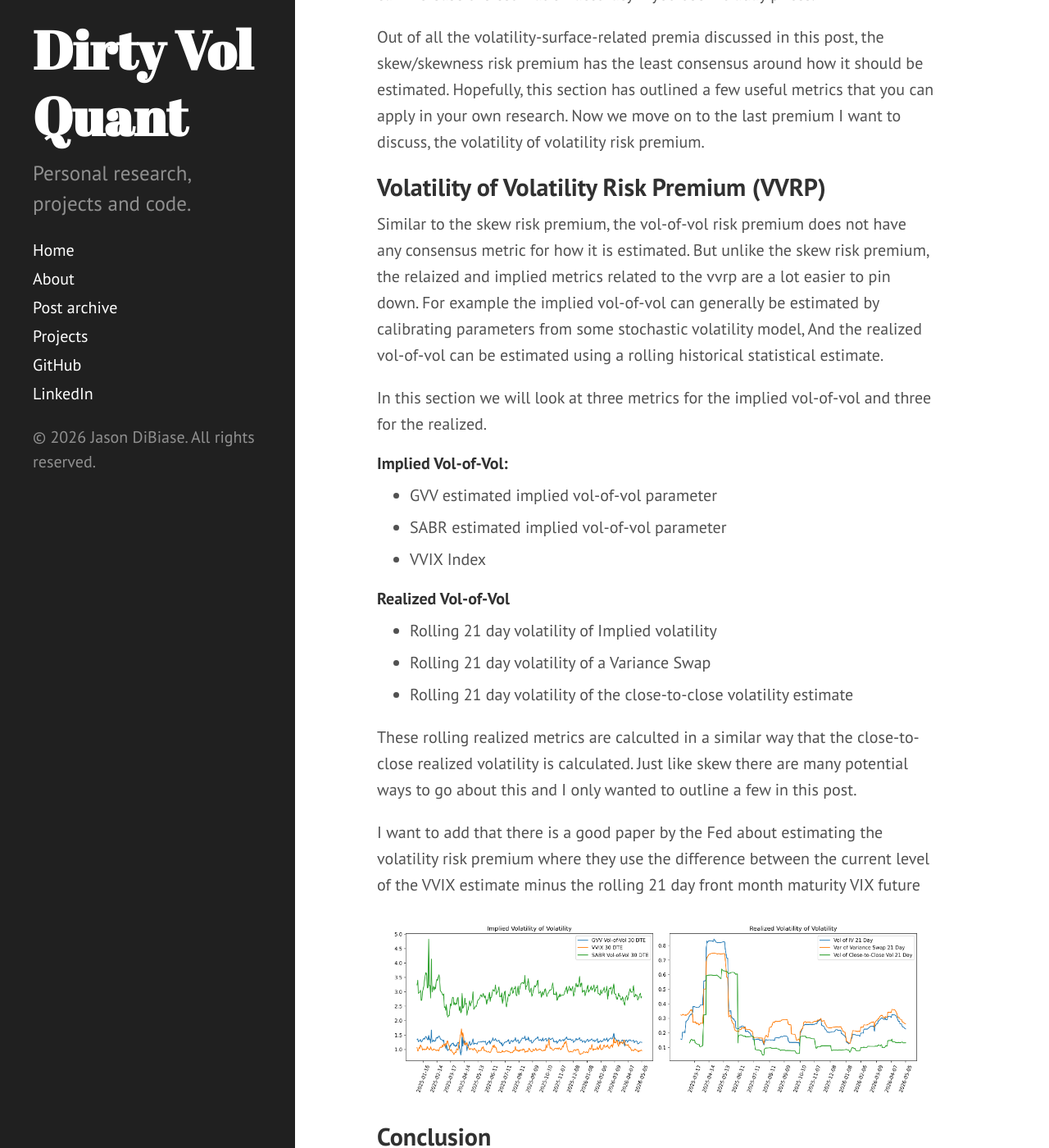
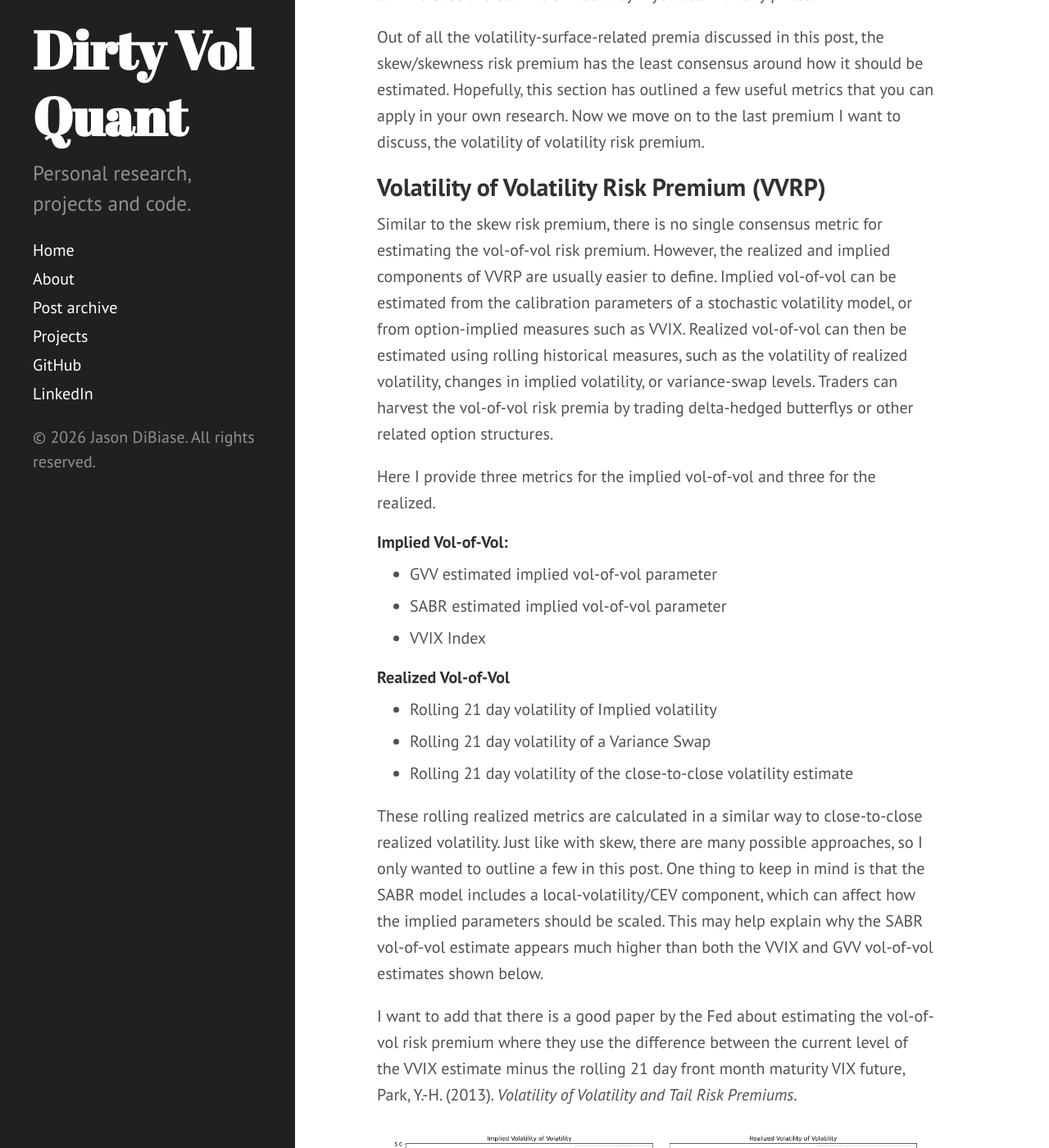
Before and after one commit to dibiasej/dibiasej.github.io, a Jekyll site: the page built from _posts/2026-05-24-Volatility-Surface-Risk-Premiums.md, in a window 1280 px wide and 1400 px high, scrolled down 8540 px. Shown: the whole window at 82% size. Built offline with Jekyll 4.4.1, drawn with Linux system fonts in a browser that asks for light colours; Markdown is read by kramdown in place of the engine named in the settings; some of the changed text lies outside the part shown.

```diff
--- a/_posts/2026-05-24-Volatility-Surface-Risk-Premiums.md
+++ b/_posts/2026-05-24-Volatility-Surface-Risk-Premiums.md
@@ -45,7 +45,7 @@
 
 If the variance risk premium measures the premia related to dispersion then the skewness/skew risk premium measures the premia related to asymetry. Unlike the vrp there is no agreed upon metric used to quantify this and cannot be measured directly because the conditional physical density is not observable. In this section I will present, in my opinion, a few decent metrics we can use to estimate the skew/skewness risk premium.
 
-Just like the vrp we define the premia as the difference between expected skewness/skew under the risk-neutral measure (implied) and expected skewness/skew under the physical measure (realized). I quantify this in three ways, following the skew-swap framework of Kozhan, Neuberger, and Schneider (2012), the model-free VRP/SRP approach in Ito (2025), and taking the difference between implied - realized spot-vol covariance. Under these frameworks the risk premium can be interpreted as the expected payoff of a skew swap. Most traders capture the premia using option structures like risk reversals or some weighting of short OTM puts and long OTM calls.
+Just like the vrp we define the premia as the difference between expected skewness/skew under the risk-neutral measure (implied) and expected skewness/skew under the physical measure (realized). I quantify this in three ways, following the skew-swap framework of Kozhan, Neuberger, and Schneider (2012), the model-free VRP/SRP approach in Ito (2025), and taking the difference between implied - realized spot-vol covariance. Under these frameworks the risk premium can be interpreted as the expected payoff of a skew swap. Most traders capture the premia using option structures like delta hedged risk reversals or some weighting of short OTM puts and long OTM calls.
 
 We will use the following metrics as our estimates:
 
@@ -254,9 +254,9 @@
 
 ## Volatility of Volatility Risk Premium (VVRP)
 
-Similar to the skew risk premium, the vol-of-vol risk premium does not have any consensus metric for how it is estimated. But unlike the skew risk premium, the relaized and implied metrics related to the vvrp are a lot easier to pin down. For example the implied vol-of-vol can generally be estimated by calibrating parameters from some stochastic volatility model, And the realized vol-of-vol can be estimated using a rolling historical statistical estimate.
+Similar to the skew risk premium, there is no single consensus metric for estimating the vol-of-vol risk premium. However, the realized and implied components of VVRP are usually easier to define. Implied vol-of-vol can be estimated from the calibration parameters of a stochastic volatility model, or from option-implied measures such as VVIX. Realized vol-of-vol can then be estimated using rolling historical measures, such as the volatility of realized volatility, changes in implied volatility, or variance-swap levels. Traders can harvest the vol-of-vol risk premia by trading delta-hedged butterflys or other related option structures.
 
-In this section we will look at three metrics for the implied vol-of-vol and three for the realized.
+Here I provide three metrics for the implied vol-of-vol and three for the realized.
 
 ###### Implied Vol-of-Vol:
 - GVV estimated implied vol-of-vol parameter
@@ -268,10 +268,12 @@
 - Rolling 21 day volatility of a Variance Swap
 - Rolling 21 day volatility of the close-to-close volatility estimate
 
-These rolling realized metrics are calculted in a similar way that the close-to-close realized volatility is calculated. Just like skew there are many potential ways to go about this and I only wanted to outline a few in this post.
+These rolling realized metrics are calculated in a similar way to close-to-close realized volatility. Just like with skew, there are many possible approaches, so I only wanted to outline a few in this post. One thing to keep in mind is that the SABR model includes a local-volatility/CEV component, which can affect how the implied parameters should be scaled. This may help explain why the SABR vol-of-vol estimate appears much higher than both the VVIX and GVV vol-of-vol estimates shown below.
 
-I want to add that there is a good paper by the Fed about estimating the volatility risk premium where they use the difference between the current level of the VVIX estimate minus the rolling 21 day front month maturity VIX future
+I want to add that there is a good paper by the Fed  about estimating the vol-of-vol risk premium where they use the difference between the current level of the VVIX estimate minus the rolling 21 day front month maturity VIX future, Park, Y.-H. (2013). *Volatility of Volatility and Tail Risk Premiums*.
 
 ![Vol of Vol](/assets/images/implied_realized_vol_of_vol-2026-025-25.png)
 
 ## Conclusion
+
+## References
```
